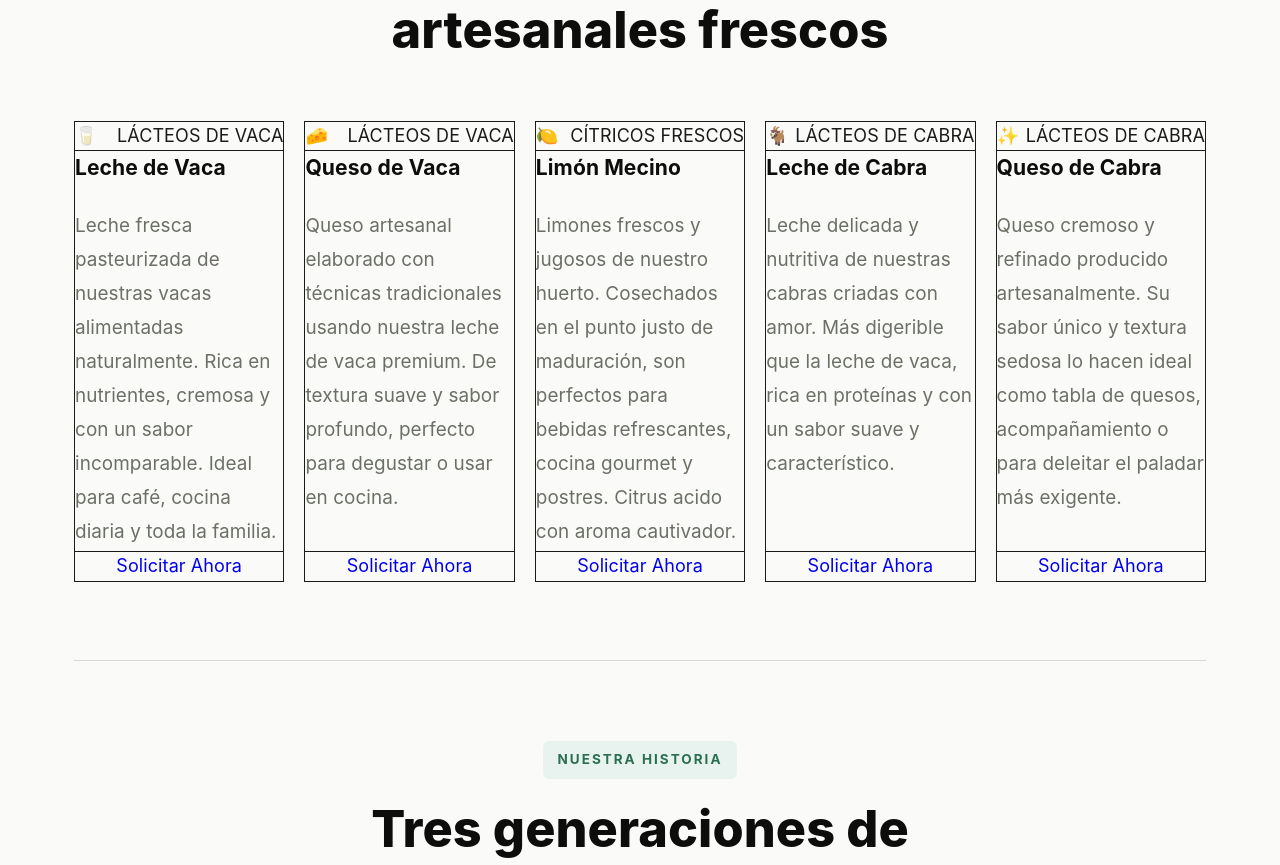
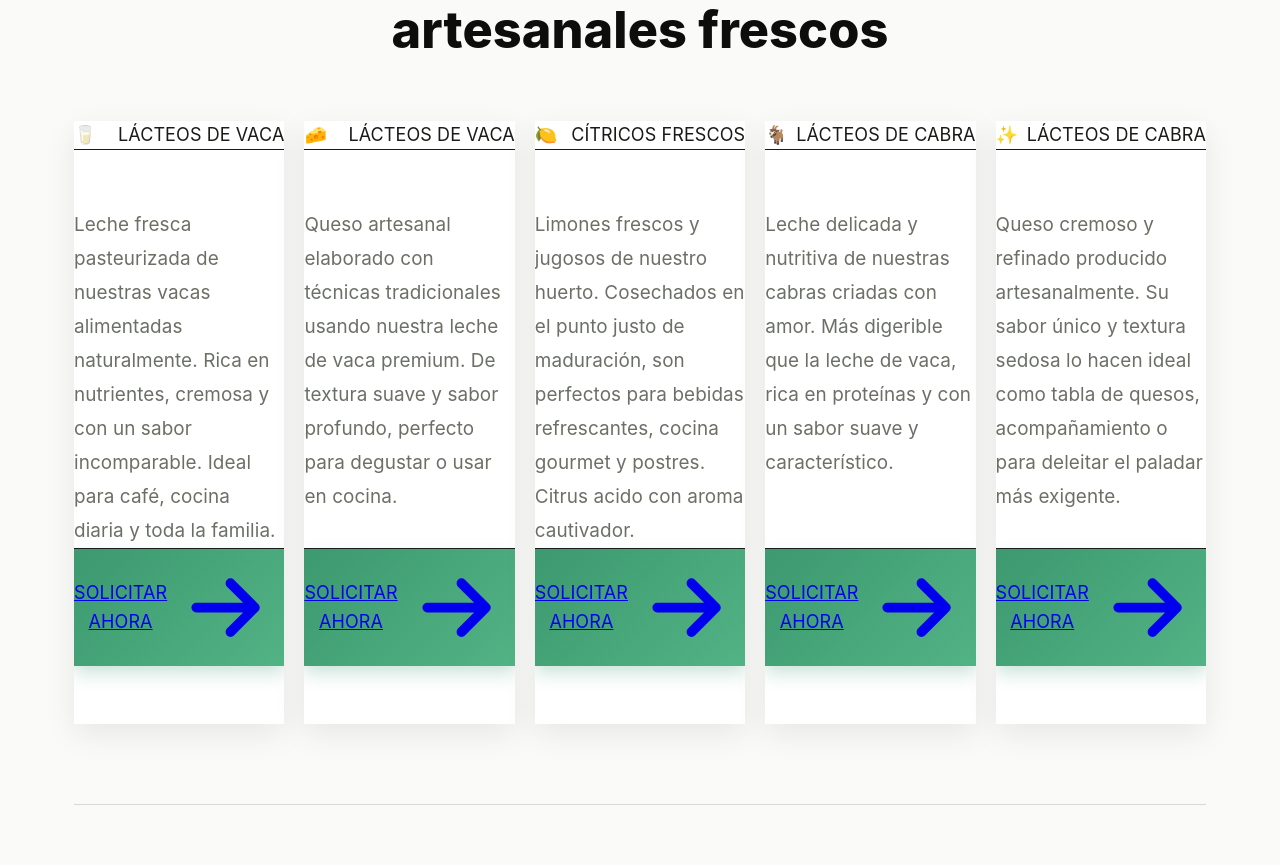
Before and after one commit to carlos23m/Flordelima, a React (Vite) app: page / in a window 1280 px wide. Shown: the part 1348-2213 px from the top of the page. Built offline with nearby package versions, Linux system fonts and the light colour scheme.

Commit message:
Make ProductCard ultra-modern and fancy with premium animations and effects

```diff
--- a/src/ProductCard.jsx
+++ b/src/ProductCard.jsx
@@ -2,61 +2,135 @@
 
 export default function ProductCard({ icon, title, description, category }) {
   const [isHovered, setIsHovered] = useState(false)
+  const [isButtonHovered, setIsButtonHovered] = useState(false)
 
   return (
     <div
-      className={`flex flex-col h-full rounded-xl overflow-hidden border border-florlima-border bg-white transition-all duration-300 cursor-pointer ${
+      className={`relative flex flex-col h-full rounded-2xl overflow-hidden transition-all duration-500 cursor-pointer group ${
         isHovered
-          ? 'shadow-florlima-hover -translate-y-2'
-          : 'shadow-florlima'
+          ? '-translate-y-3 shadow-2xl'
+          : 'shadow-lg hover:shadow-xl'
       }`}
+      style={{
+        background: isHovered
+          ? 'linear-gradient(135deg, #ffffff 0%, #f8faf7 100%)'
+          : '#ffffff',
+        boxShadow: isHovered
+          ? '0 30px 60px rgba(61, 153, 112, 0.15), 0 0 1px rgba(61, 153, 112, 0.1)'
+          : '0 10px 30px rgba(0, 0, 0, 0.08)'
+      }}
       onMouseEnter={() => setIsHovered(true)}
       onMouseLeave={() => setIsHovered(false)}
     >
-      {/* Header with gradient background */}
-      <div className="bg-gradient-to-br from-florlima-green/8 to-florlima-green/2 border-b border-florlima-border p-6 flex justify-between items-start">
-        <div className="text-5xl">
+      {/* Animated gradient border effect */}
+      <div className="absolute inset-0 opacity-0 group-hover:opacity-100 transition-opacity duration-500 pointer-events-none"
+        style={{
+          background: 'linear-gradient(45deg, rgba(61, 153, 112, 0.1), transparent)',
+          borderRadius: '1rem'
+        }}
+      />
+
+      {/* Premium header with icon container */}
+      <div className={`relative bg-gradient-to-br from-florlima-green/12 via-florlima-green/5 to-transparent p-8 pb-6 border-b border-florlima-green/10 transition-all duration-500 ${
+        isHovered ? 'bg-gradient-to-br from-florlima-green/15 via-florlima-green/8' : ''
+      }`}>
+
+        {/* Icon background circle with glow effect */}
+        <div className={`absolute -top-8 -right-8 w-32 h-32 rounded-full transition-all duration-500 ${
+          isHovered
+            ? 'bg-gradient-to-br from-florlima-green/20 to-florlima-green/5 blur-2xl scale-125'
+            : 'bg-gradient-to-br from-florlima-green/10 to-florlima-green/2 blur-xl'
+        }`} />
+
+        <div className="relative flex justify-between items-start gap-4">
+          {/* Icon with scale animation */}
+          <div className={`text-6xl transition-transform duration-500 drop-shadow-sm ${
+            isHovered ? 'scale-110' : 'scale-100'
+          }`}>
             {icon}
           </div>
-        <span className="bg-florlima-green text-white px-3 py-1 rounded-full text-xs font-bold uppercase tracking-wider whitespace-nowrap">
+
+          {/* Premium badge */}
+          <span className="bg-gradient-to-r from-florlima-green to-florlima-green/80 text-white px-4 py-2 rounded-full text-xs font-bold uppercase tracking-widest whitespace-nowrap shadow-md shadow-florlima-green/30 hover:shadow-lg transition-all">
             {category}
           </span>
         </div>
+      </div>
 
-      {/* Body with title and description */}
-      <div className="p-6 flex-1 flex flex-col justify-start">
-        <h3 className="text-lg font-semibold text-florlima-dark mb-3 leading-tight">
+      {/* Premium body with refined typography */}
+      <div className="relative p-8 flex-1 flex flex-col justify-between">
+        {/* Title with premium styling */}
+        <div>
+          <h3 className={`text-2xl font-bold bg-gradient-to-r from-florlima-dark to-florlima-dark/80 bg-clip-text text-transparent mb-3 leading-tight transition-all duration-300 ${
+            isHovered ? 'scale-105 origin-left' : 'scale-100'
+          }`}
+            style={{ transformOrigin: 'left' }}
+          >
             {title}
           </h3>
-        <p className="text-sm leading-relaxed text-florlima-text">
+
+          {/* Subtle divider line */}
+          <div className="w-12 h-1 bg-gradient-to-r from-florlima-green to-florlima-green/40 rounded-full mb-4 transition-all duration-300"
+            style={{
+              width: isHovered ? '48px' : '32px'
+            }}
+          />
+
+          {/* Premium description text */}
+          <p className="text-sm leading-relaxed text-florlima-text/85 font-medium">
             {description}
           </p>
         </div>
+      </div>
 
-      {/* Footer with button */}
-      <div className="border-t border-florlima-border p-6 text-center">
+      {/* Premium footer with enhanced button */}
+      <div className="relative p-8 pt-6 border-t border-florlima-green/10 bg-gradient-to-t from-florlima-green/2 to-transparent">
         <a
           href="#contact"
-          className={`inline-block w-full bg-florlima-green text-white px-6 py-3 rounded-full font-semibold text-sm text-center no-underline transition-all duration-300 ${
-            isHovered
-              ? 'bg-florlima-green hover:bg-opacity-90 shadow-lg scale-102'
-              : 'hover:bg-opacity-95'
+          className={`relative block w-full px-6 py-4 font-bold text-sm text-center uppercase tracking-wider transition-all duration-300 rounded-xl overflow-hidden group/btn ${
+            isButtonHovered
+              ? 'text-white'
+              : 'text-white'
           }`}
           style={{
-            transform: isHovered ? 'scale(1.02)' : 'scale(1)',
+            background: isButtonHovered
+              ? 'linear-gradient(135deg, #2d6a59 0%, #3d9970 100%)'
+              : 'linear-gradient(135deg, #3d9970 0%, #52b385 100%)',
+            boxShadow: isButtonHovered
+              ? '0 12px 24px rgba(61, 153, 112, 0.35), 0 0 1px rgba(61, 153, 112, 0.2)'
+              : '0 8px 16px rgba(61, 153, 112, 0.25)',
+            transform: isButtonHovered ? 'translateY(-2px) scale(1.02)' : 'translateY(0) scale(1)'
           }}
           onMouseEnter={(e) => {
-            e.currentTarget.style.boxShadow = '0 8px 20px rgba(61, 153, 112, 0.3)'
-            e.currentTarget.style.backgroundColor = '#2d6a59'
+            setIsButtonHovered(true)
           }}
           onMouseLeave={(e) => {
-            e.currentTarget.style.boxShadow = 'none'
-            e.currentTarget.style.backgroundColor = '#3d9970'
+            setIsButtonHovered(false)
           }}
         >
+          {/* Shine effect overlay */}
+          <div className="absolute inset-0 bg-gradient-to-r from-transparent via-white/10 to-transparent -translate-x-full group-hover/btn:translate-x-full transition-transform duration-500" />
+
+          <span className="relative flex items-center justify-center gap-2">
             Solicitar Ahora
+            <svg className={`w-4 h-4 transition-transform duration-300 ${isButtonHovered ? 'translate-x-1' : ''}`} fill="none" stroke="currentColor" viewBox="0 0 24 24">
+              <path strokeLinecap="round" strokeLinejoin="round" strokeWidth={2} d="M13 7l5 5m0 0l-5 5m5-5H6" />
+            </svg>
+          </span>
         </a>
+
+        {/* Micro interaction hint */}
+        <div className={`text-center mt-3 text-xs font-medium transition-all duration-300 ${
+          isHovered ? 'opacity-100 text-florlima-green' : 'opacity-0 text-florlima-text/50'
+        }`}>
+          ✨ Haz clic para más información
         </div>
+      </div>
+
+      {/* Corner accent glow */}
+      <div className={`absolute top-0 right-0 w-px h-px bg-florlima-green rounded-full transition-all duration-300 ${
+        isHovered ? 'w-2 h-2 blur-md' : 'w-px h-px'
+      }`} />
     </div>
   )
 }
```
Lines whose indentation alone changed are shown as unchanged.
